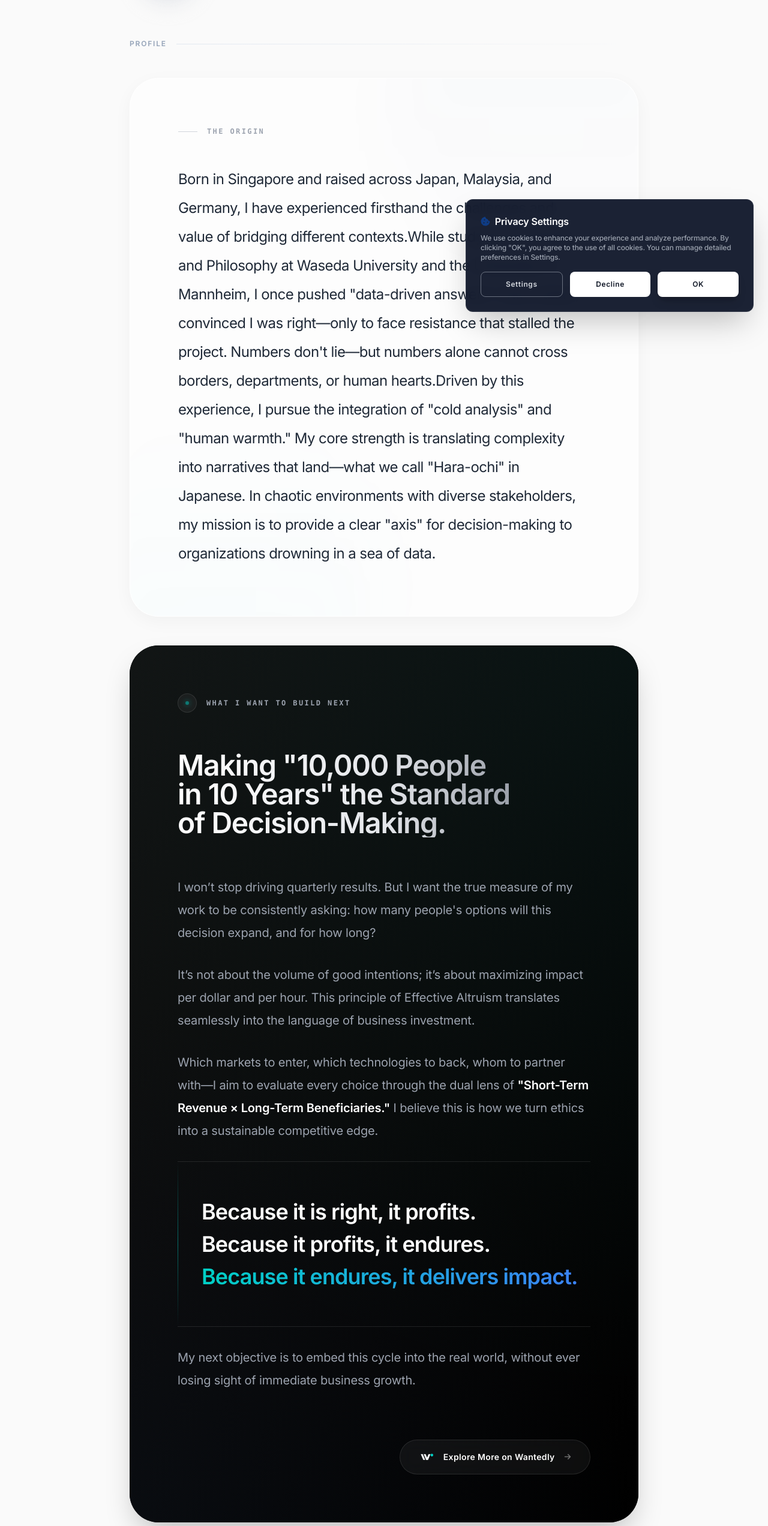
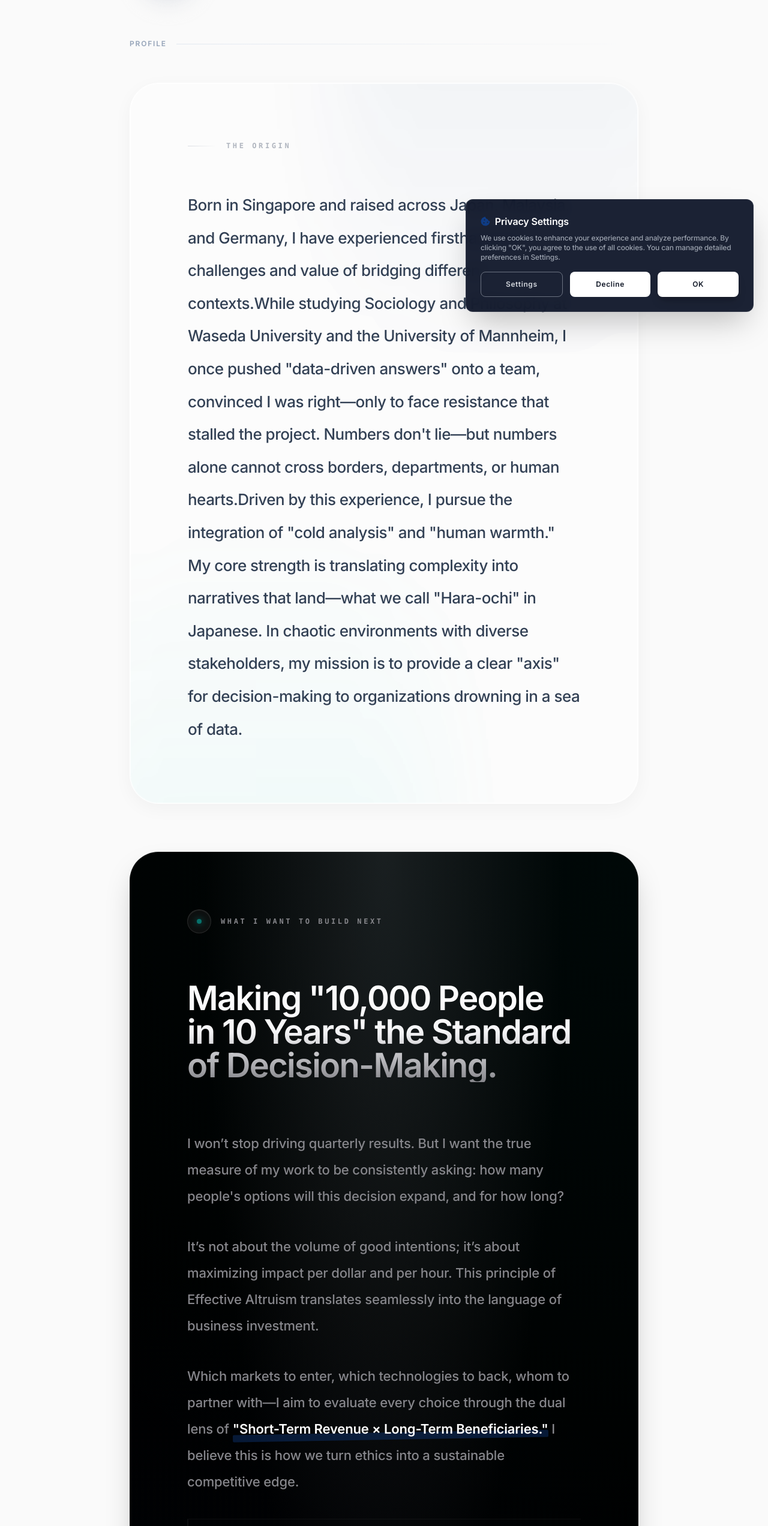
Before and after one commit to Momonngaken/kenharima.github.jp, a plain HTML site: page biz/index.html in a window 1280 px wide. Shown: the part 256-2800 px from the top of the page at 60% size. Drawn offline with nearby package versions, Linux system fonts and the light colour scheme; animation ran at ten frames a second.

Commit message:
Update index.html

```diff
--- a/biz/index.html
+++ b/biz/index.html
@@ -158,55 +158,61 @@
             <!-- ================= PROFILE ================= -->
             <section class="fade-in">
                 <!-- Section Label -->
-                <div class="section-label mb-8 md:mb-12">
+                <div class="section-label mb-8 md:mb-14">
                     <span class="lang-ja flex items-center gap-3">
-                        <span class="tracking-[0.15em]">プロフィール</span>
+                        <span class="tracking-[0.15em] opacity-80">プロフィール</span>
                         <span class="text-[9px] font-mono font-normal text-gray-300 tracking-[0.2em] mt-[2px]">PROFILE</span>
                     </span>
                     <span class="lang-en">Profile</span>
                 </div>
 
-                <!-- Apple-style Profile Container (Glassmorphism) -->
-                <div class="relative w-full rounded-[2rem] md:rounded-[3rem] bg-white/60 backdrop-blur-2xl border border-white/80 p-8 md:p-14 lg:p-20 overflow-hidden shadow-[0_8px_30px_rgb(0,0,0,0.04)] transition-all duration-700 hover:shadow-[0_20px_40px_rgb(0,0,0,0.08)] group">
-
-                    <!-- Subtle ambient gradient in background -->
+                <!-- Apple-style Profile Container (Advanced Glassmorphism & Light Dynamics) -->
+                <div class="relative w-full rounded-[2rem] md:rounded-[3rem] bg-white/40 backdrop-blur-[40px] border border-white p-8 sm:p-12 md:p-16 lg:p-24 overflow-hidden shadow-[0_8px_30px_rgb(0,0,0,0.04)] transition-all duration-1000 hover:shadow-[0_30px_60px_rgb(15,60,133,0.08)] group isolate">
+
+                    <!-- Inner subtle glow to simulate glass edge -->
+                    <div class="absolute inset-0 rounded-[2rem] md:rounded-[3rem] ring-1 ring-inset ring-white/50 pointer-events-none"></div>
+
+                    <!-- Fluid Ambient Gradients (Breathing / Floating) -->
                     <div class="absolute inset-0 overflow-hidden pointer-events-none -z-10">
-                        <div class="absolute -top-[20%] -right-[10%] w-[60%] h-[60%] rounded-full bg-gradient-to-b from-[#0f3c85]/5 to-transparent blur-3xl opacity-50 transition-transform duration-1000 group-hover:scale-110"></div>
-                        <div class="absolute -bottom-[20%] -left-[10%] w-[60%] h-[60%] rounded-full bg-gradient-to-t from-cyan-400/5 to-transparent blur-3xl opacity-50 transition-transform duration-1000 group-hover:scale-110"></div>
+                        <div class="absolute -top-[30%] -right-[10%] w-[70%] h-[70%] rounded-full bg-gradient-to-b from-[#0f3c85]/10 to-transparent blur-[80px] opacity-70 transition-transform duration-[2000ms] group-hover:scale-110 group-hover:translate-x-[-5%] group-hover:translate-y-[5%]"></div>
+                        <div class="absolute -bottom-[30%] -left-[10%] w-[70%] h-[70%] rounded-full bg-gradient-to-t from-[#00D0C5]/10 to-transparent blur-[80px] opacity-70 transition-transform duration-[2000ms] group-hover:scale-110 group-hover:translate-x-[5%] group-hover:translate-y-[-5%]"></div>
                     </div>
 
                     <div class="max-w-4xl mx-auto">
-                        <h2 class="text-[10px] md:text-xs font-mono font-bold tracking-[0.2em] text-gray-400 uppercase mb-8 md:mb-12 flex items-center gap-4">
-                            <span class="w-8 h-px bg-gray-300"></span>
+                        <h2 class="text-[10px] md:text-xs font-mono font-bold tracking-[0.3em] text-gray-400 uppercase mb-10 md:mb-16 flex items-center gap-4 opacity-80">
+                            <span class="w-12 h-px bg-gradient-to-r from-gray-300 to-transparent"></span>
                             The Origin
                         </h2>
 
                         <!-- Profile Text -->
-                        <div class="text-[16px] sm:text-[18px] md:text-[22px] lg:text-[24px] leading-[1.8] md:leading-[2] tracking-tight text-gray-800 font-medium md:font-normal">
+                        <div class="text-[16px] sm:text-[18px] md:text-[22px] lg:text-[26px] leading-[1.9] md:leading-[2.1] tracking-[-0.02em] text-[#1d1d1f] font-medium">
                             <p class="lang-ja text-justify md:text-pretty">
                                 シンガポール生。日本・マレーシア・ドイツを跨ぐ環境で育ち、「異なる文脈を繋ぐ」ことの難しさと価値を肌で感じてきました。早稲田大学・独マンハイム大学にて社会学と哲学を修める中で、かつて私はデータが示す「正解」を現場に押し通し、関係者の納得を得られずプロジェクトを停滞させた経験があります。数字は嘘をつかない——しかし、数字だけでは国境も、部門も、人の心も越えられない。この原体験から、「冷徹な分析」と「人を動かす熱量」の両立を追求し続けています。私の武器は、哲学・社会学の知見をベースに、複雑な事象を誰もが「腹落ちする言葉」へ変換する言語化能力です。多様なステークホルダーが入り乱れる現場で、データの海に溺れる組織に意思決定の「軸」を提供する——それが、私の果たしたい役割です。
                             </p>
-                            <p class="lang-en text-left md:text-pretty mt-6 md:mt-0">
+                            <p class="lang-en text-left md:text-pretty mt-6 md:mt-0 text-slate-700">
         Born in Singapore and raised across Japan, Malaysia, and Germany, I have experienced firsthand the challenges and value of bridging different contexts.While studying Sociology and Philosophy at Waseda University and the University of Mannheim, I once pushed "data-driven answers" onto a team, convinced I was right—only to face resistance that stalled the project. Numbers don't lie—but numbers alone cannot cross borders, departments, or human hearts.Driven by this experience, I pursue the integration of "cold analysis" and "human warmth." My core strength is translating complexity into narratives that land—what we call "Hara-ochi" in Japanese. In chaotic environments with diverse stakeholders, my mission is to provide a clear "axis" for decision-making to organizations drowning in a sea of data.
-        </p>
+                            </p>
                         </div>
                     </div>
                 </div>
 
                 <!-- ================= VISION CARD (WANTEDLY) - Apple Style Cinematic Dark ================= -->
-                <div class="mt-8 md:mt-12 relative group/vision rounded-[2rem] md:rounded-[3rem] bg-[#050507] text-white p-8 md:p-14 lg:p-20 overflow-hidden isolate shadow-2xl transition-all duration-700 hover:-translate-y-2 hover:shadow-[0_30px_60px_rgba(0,0,0,0.3)]">
-
-                    <!-- Cinematic Dark Mode Glow -->
-                    <div class="absolute inset-0 bg-gradient-to-br from-[#121212] to-black -z-20"></div>
-                    <div class="absolute top-0 right-0 w-[150%] h-[150%] bg-[radial-gradient(circle_at_100%_0%,rgba(0,208,197,0.1),transparent_50%)] -z-10 pointer-events-none opacity-50 group-hover:opacity-100 transition-opacity duration-1000"></div>
-                    <div class="absolute bottom-0 left-0 w-[100%] h-[100%] bg-[radial-gradient(circle_at_0%_100%,rgba(15,60,133,0.2),transparent_50%)] -z-10 pointer-events-none opacity-30 group-hover:opacity-80 transition-opacity duration-1000"></div>
+                <div class="mt-12 md:mt-20 relative group/vision rounded-[2rem] md:rounded-[3rem] bg-[#000000] text-[#f5f5f7] p-8 sm:p-12 md:p-16 lg:p-24 overflow-hidden isolate shadow-2xl transition-all duration-1000 hover:shadow-[0_40px_80px_rgba(0,0,0,0.4)] hover:-translate-y-1">
+
+                    <!-- Cinematic Dark Mode Glow & Texture -->
+                    <div class="absolute inset-0 bg-[radial-gradient(ellipse_at_top,#1a1a1c,transparent_50%)] -z-20"></div>
+                    <div class="absolute top-0 right-0 w-[150%] h-[150%] bg-[radial-gradient(circle_at_100%_0%,rgba(0,208,197,0.08),transparent_40%)] -z-10 pointer-events-none opacity-50 group-hover:opacity-100 transition-opacity duration-[2000ms]"></div>
+                    <div class="absolute bottom-0 left-0 w-[150%] h-[150%] bg-[radial-gradient(circle_at_0%_100%,rgba(15,60,133,0.15),transparent_40%)] -z-10 pointer-events-none opacity-50 group-hover:opacity-100 transition-opacity duration-[2000ms]"></div>
+
+                    <!-- Ultra-thin premium border -->
+                    <div class="absolute inset-0 rounded-[2rem] md:rounded-[3rem] border border-white/[0.08] pointer-events-none"></div>
 
                     <!-- Small Heading -->
-                    <div class="flex items-center gap-4 mb-12 md:mb-16">
-                        <div class="relative flex items-center justify-center w-8 h-8 rounded-full bg-white/5 backdrop-blur-sm border border-white/10">
-                            <span class="w-1.5 h-1.5 rounded-full bg-[#00D0C5] shadow-[0_0_8px_#00D0C5] animate-pulse"></span>
+                    <div class="flex items-center gap-4 mb-14 md:mb-20">
+                        <div class="relative flex items-center justify-center w-8 h-8 md:w-10 md:h-10 rounded-full bg-white/5 backdrop-blur-md border border-white/10 shadow-[inset_0_1px_1px_rgba(255,255,255,0.1)]">
+                            <span class="w-1.5 h-1.5 md:w-2 md:h-2 rounded-full bg-[#00D0C5] shadow-[0_0_12px_#00D0C5] animate-pulse"></span>
                         </div>
-                        <h4 class="text-[10px] md:text-xs font-mono font-bold tracking-[0.2em] text-gray-400 uppercase">
+                        <h4 class="text-[10px] md:text-xs font-mono font-bold tracking-[0.3em] text-[#86868b] uppercase">
                             <span class="lang-ja">次に実装したいこと</span>
                             <span class="lang-en">What I Want to Build Next</span>
                         </h4>
@@ -215,11 +221,11 @@
                     <div class="max-w-4xl mx-auto">
                         <!-- テキストコンテンツ (JP) -->
                         <div class="lang-ja">
-                            <h3 class="text-3xl sm:text-4xl md:text-5xl lg:text-5xl font-display font-bold text-transparent bg-clip-text bg-gradient-to-r from-white via-gray-200 to-gray-500 tracking-tight leading-[1.2] md:leading-[1.1] mb-10 md:mb-16">
+                            <h3 class="text-3xl sm:text-4xl md:text-5xl lg:text-[56px] font-display font-bold text-transparent bg-clip-text bg-gradient-to-b from-[#ffffff] via-[#f5f5f7] to-[#86868b] tracking-[-0.03em] leading-[1.15] mb-12 md:mb-20">
                                 「10年後の1万人」を、意思決定の単位にする。
                             </h3>
 
-                            <div class="text-[15px] sm:text-[17px] md:text-[20px] leading-[1.9] text-gray-400 font-normal space-y-8 text-justify md:text-pretty">
+                            <div class="text-[15px] sm:text-[17px] md:text-[20px] lg:text-[22px] leading-[2] text-[#86868b] font-medium space-y-10 text-justify md:text-pretty">
                                 <p>
                                     四半期の数字を追う手を止めるつもりはない。ただ、その判断がどれだけの人の選択肢を、どれだけの期間にわたって増やすかを同時に問い続ける——これを自分の仕事の最小単位にしたい。
                                 </p>
@@ -228,16 +234,18 @@
                                 </p>
                                 <p>
                                     どの市場に出るか、どの技術に賭けるか、誰と組むか<br>
-                                    ——あらゆる意思決定に<strong class="text-white font-semibold">「短期収益×長期受益者数」</strong>の複眼を実装すること。それが、倫理を競争優位に変える第一歩だと考えている。
+                                    ——あらゆる意思決定に<strong class="text-white font-semibold relative inline-block"><span class="relative z-10">「短期収益×長期受益者数」</span><span class="absolute bottom-1 left-0 w-full h-3 bg-[#0f3c85]/40 -z-10 -rotate-1 rounded-sm"></span></strong>の複眼を実装すること。それが、倫理を競争優位に変える第一歩だと考えている。
                                 </p>
 
-                                <!-- 強調ブロック (Cinematic typography) -->
-                                <div class="py-10 md:py-14 my-10 md:my-14 border-y border-white/10 relative">
-                                    <div class="absolute left-0 top-0 bottom-0 w-[1px] bg-gradient-to-b from-transparent via-[#00D0C5]/50 to-transparent"></div>
-                                    <p class="text-2xl sm:text-3xl md:text-4xl font-display font-bold text-white tracking-tight leading-[1.6] md:leading-[1.5] pl-6 md:pl-10">
+                                <!-- 強調ブロック (Cinematic typography with dynamic line) -->
+                                <div class="py-12 md:py-20 my-12 md:my-20 border-y border-white/[0.05] relative group/quote overflow-hidden">
+                                    <div class="absolute left-0 top-0 bottom-0 w-[2px] bg-white/[0.05]">
+                                        <div class="absolute top-0 left-0 w-full h-1/2 bg-gradient-to-b from-transparent via-[#00D0C5] to-transparent opacity-0 group-hover/quote:opacity-100 group-hover/quote:translate-y-[100%] transition-all duration-[1500ms] ease-in-out"></div>
+                                    </div>
+                                    <p class="text-2xl sm:text-3xl md:text-4xl lg:text-5xl font-display font-bold text-white tracking-[-0.02em] leading-[1.6] md:leading-[1.5] pl-8 md:pl-12">
                                         正しいから、儲かる。<br>
                                         儲かるから、続く。<br>
-                                        <span class="text-transparent bg-clip-text bg-gradient-to-r from-[#00D0C5] to-blue-500">続くから、届く。</span>
+                                        <span class="text-transparent bg-clip-text bg-gradient-to-r from-[#00D0C5] via-blue-400 to-[#0f3c85] animate-pulse" style="animation-duration: 4s;">続くから、届く。</span>
                                     </p>
                                 </div>
 
@@ -249,11 +257,11 @@
 
                         <!-- テキストコンテンツ (EN) -->
                         <div class="lang-en">
-                            <h3 class="text-3xl sm:text-4xl md:text-5xl lg:text-5xl font-display font-bold text-transparent bg-clip-text bg-gradient-to-r from-white via-gray-200 to-gray-500 tracking-tight leading-[1.2] md:leading-[1.1] mb-10 md:mb-16">
+                            <h3 class="text-3xl sm:text-4xl md:text-5xl lg:text-[56px] font-display font-bold text-transparent bg-clip-text bg-gradient-to-b from-[#ffffff] via-[#f5f5f7] to-[#86868b] tracking-[-0.03em] leading-[1.15] mb-12 md:mb-20">
                                 Making "10,000 People in 10 Years" the Standard of Decision-Making.
                             </h3>
 
-                            <div class="text-[15px] sm:text-[17px] md:text-[20px] leading-[1.9] text-gray-400 font-normal space-y-8 text-left md:text-pretty">
+                            <div class="text-[15px] sm:text-[17px] md:text-[20px] lg:text-[22px] leading-[2] text-[#86868b] font-medium space-y-10 text-left md:text-pretty">
                                 <p>
                                     I won’t stop driving quarterly results. But I want the true measure of my work to be consistently asking: how many people's options will this decision expand, and for how long?
                                 </p>
@@ -261,16 +269,18 @@
                                     It’s not about the volume of good intentions; it’s about maximizing impact per dollar and per hour. This principle of Effective Altruism translates seamlessly into the language of business investment.
                                 </p>
                                 <p>
-                                    Which markets to enter, which technologies to back, whom to partner with—I aim to evaluate every choice through the dual lens of <strong class="text-white font-semibold">"Short-Term Revenue × Long-Term Beneficiaries."</strong> I believe this is how we turn ethics into a sustainable competitive edge.
+                                    Which markets to enter, which technologies to back, whom to partner with—I aim to evaluate every choice through the dual lens of <strong class="text-white font-semibold relative inline-block"><span class="relative z-10">"Short-Term Revenue × Long-Term Beneficiaries."</span><span class="absolute bottom-1 left-0 w-full h-3 bg-[#0f3c85]/40 -z-10 -rotate-1 rounded-sm"></span></strong> I believe this is how we turn ethics into a sustainable competitive edge.
                                 </p>
 
                                 <!-- 強調ブロック -->
-                                <div class="py-10 md:py-14 my-10 md:my-14 border-y border-white/10 relative">
-                                    <div class="absolute left-0 top-0 bottom-0 w-[1px] bg-gradient-to-b from-transparent via-[#00D0C5]/50 to-transparent"></div>
-                                    <p class="text-2xl sm:text-3xl md:text-4xl font-display font-bold text-white tracking-tight leading-[1.6] md:leading-[1.5] pl-6 md:pl-10">
+                                <div class="py-12 md:py-20 my-12 md:my-20 border-y border-white/[0.05] relative group/quote overflow-hidden">
+                                    <div class="absolute left-0 top-0 bottom-0 w-[2px] bg-white/[0.05]">
+                                        <div class="absolute top-0 left-0 w-full h-1/2 bg-gradient-to-b from-transparent via-[#00D0C5] to-transparent opacity-0 group-hover/quote:opacity-100 group-hover/quote:translate-y-[100%] transition-all duration-[1500ms] ease-in-out"></div>
+                                    </div>
+                                    <p class="text-2xl sm:text-3xl md:text-4xl lg:text-5xl font-display font-bold text-white tracking-[-0.02em] leading-[1.6] md:leading-[1.5] pl-8 md:pl-12">
                                         Because it is right, it profits.<br>
                                         Because it profits, it endures.<br>
-                                        <span class="text-transparent bg-clip-text bg-gradient-to-r from-[#00D0C5] to-blue-500">Because it endures, it delivers impact.</span>
+                                        <span class="text-transparent bg-clip-text bg-gradient-to-r from-[#00D0C5] via-blue-400 to-[#0f3c85] animate-pulse" style="animation-duration: 4s;">Because it endures, it delivers impact.</span>
                                     </p>
                                 </div>
 
@@ -281,27 +291,29 @@
                         </div>
 
                         <!-- Apple-like Premium Button -->
-                        <div class="mt-12 md:mt-16 pt-4 flex justify-start sm:justify-end relative z-10">
-                            <a href="https://www.wantedly.com/id/kenharima" target="_blank" rel="noopener noreferrer" class="group/wbtn inline-flex items-center gap-4 px-6 md:px-8 py-3.5 md:py-4 bg-white/5 backdrop-blur-md border border-white/10 rounded-full transition-all duration-500 hover:bg-white hover:border-white hover:shadow-[0_0_30px_rgba(255,255,255,0.3)] cursor-pointer w-full sm:w-auto justify-center sm:justify-start">
-
-                                <!-- Wantedly Wアイコン (White -> Dark on hover) -->
+                        <div class="mt-16 md:mt-24 pt-4 flex justify-start sm:justify-end relative z-10">
+                            <a href="https://www.wantedly.com/id/kenharima" target="_blank" rel="noopener noreferrer" class="group/wbtn relative inline-flex items-center gap-4 px-8 md:px-10 py-4 md:py-5 bg-[#f5f5f7] rounded-full transition-all duration-500 hover:bg-white hover:scale-[1.02] cursor-pointer w-full sm:w-auto justify-center sm:justify-start shadow-[0_0_0_1px_rgba(255,255,255,0.1)] hover:shadow-[0_0_40px_rgba(255,255,255,0.2)]">
+
+                                <!-- Wantedly Wアイコン (Dark) -->
                                 <div class="relative w-5 h-5 md:w-6 md:h-6 shrink-0 transition-transform duration-500 group-hover/wbtn:scale-110">
                                     <svg viewBox="0 0 150 110" fill="none" xmlns="http://www.w3.org/2000/svg" class="w-full h-full">
-                                        <polygon points="15,25 35,25 60,85 40,85" class="fill-white group-hover/wbtn:fill-gray-900 transition-colors duration-500" />
-                                        <polygon points="45,25 65,25 90,85 70,85" class="fill-white group-hover/wbtn:fill-gray-900 transition-colors duration-500" />
-                                        <polygon points="115,25 95,25 70,85 90,85" class="fill-white group-hover/wbtn:fill-gray-900 transition-colors duration-500" />
-                                        <circle cx="130" cy="34" r="14" class="fill-[#00D0C5] transition-colors duration-500" />
+                                        <polygon points="15,25 35,25 60,85 40,85" class="fill-[#1d1d1f]" />
+                                        <polygon points="45,25 65,25 90,85 70,85" class="fill-[#1d1d1f]" />
+                                        <polygon points="115,25 95,25 70,85 90,85" class="fill-[#1d1d1f]" />
+                                        <circle cx="130" cy="34" r="14" class="fill-[#00D0C5] transition-all duration-500 group-hover/wbtn:shadow-[0_0_10px_#00D0C5]" />
                                     </svg>
                                 </div>
 
                                 <!-- テキスト要素 -->
-                                <span class="text-xs md:text-sm font-bold tracking-wide text-white group-hover/wbtn:text-gray-900 transition-colors duration-500">
+                                <span class="text-sm md:text-base font-bold tracking-wide text-[#1d1d1f]">
                                     <span class="lang-ja">Wantedlyで詳細を見る</span>
                                     <span class="lang-en">Explore More on Wantedly</span>
                                 </span>
 
                                 <!-- 矢印 -->
-                                <i class="fa-solid fa-arrow-right text-[10px] md:text-xs text-white/40 group-hover/wbtn:text-[#00D0C5] group-hover/wbtn:translate-x-1.5 transition-all duration-500"></i>
+                                <div class="flex items-center justify-center w-6 h-6 md:w-8 md:h-8 rounded-full bg-black/5 group-hover/wbtn:bg-[#00D0C5]/10 transition-colors duration-500">
+                                    <i class="fa-solid fa-arrow-right text-[10px] md:text-xs text-[#1d1d1f] group-hover/wbtn:text-[#00D0C5] transition-colors duration-500"></i>
+                                </div>
                             </a>
                         </div>
                     </div>
```
